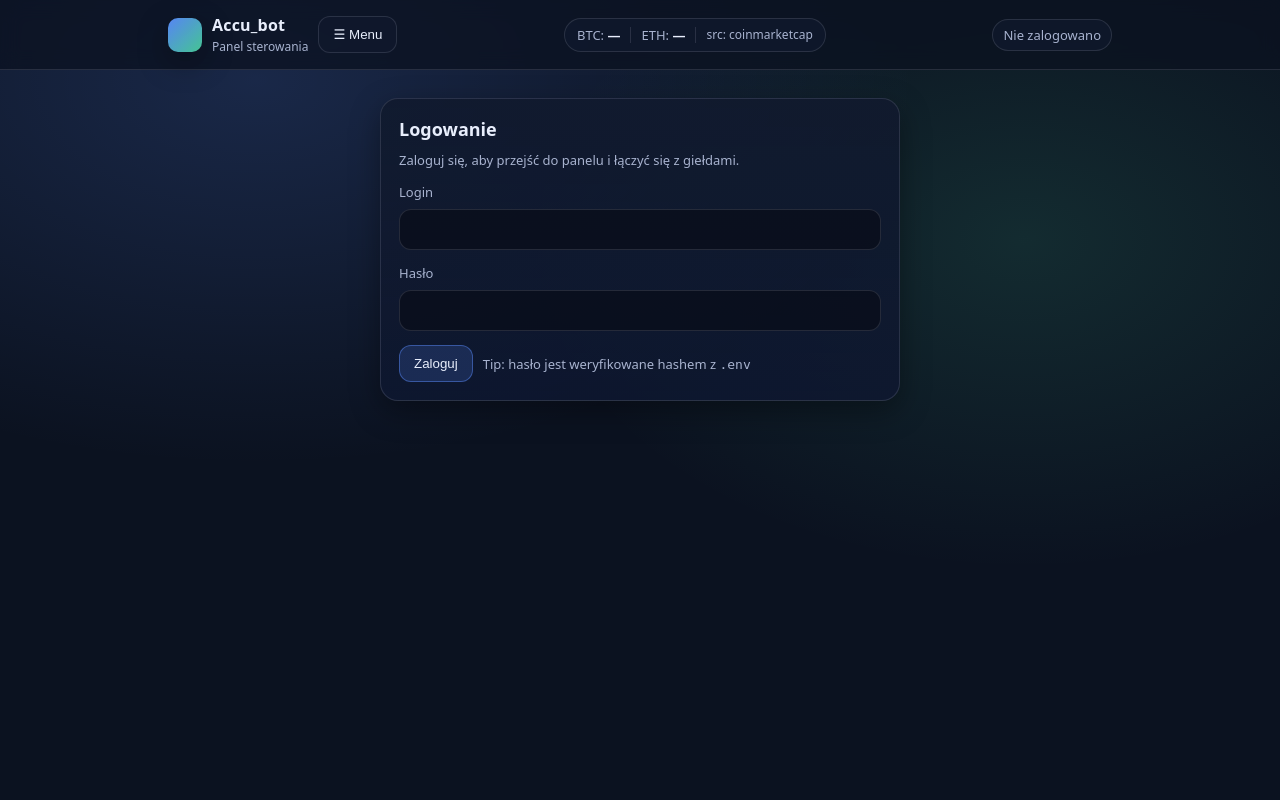
After one commit to SeroozINC/Accu_bot, a FastAPI app: template ui/templates/login.html in a window 1280 px wide. The commit adds this page. Run offline with FastAPI, Linux system fonts and the light colour scheme; the template is opened without the code that fills it, so the values that code supplies are empty; parts of the project's set-up code (start-up, migrations or seed data) failed here and were passed over.

Commit message:
dodalem integracje coinmarketcap ze strona glowna do wyswietlania aktualnego kursu

```diff
--- a/app/main.py
+++ b/app/main.py
@@ -1,69 +1,211 @@
-# app/main.py
+import os
+from dotenv import load_dotenv
+from passlib.context import CryptContext
+import time
+import httpx
+
 from fastapi import FastAPI, Request, Form
-from fastapi.responses import HTMLResponse
+from fastapi.responses import HTMLResponse, RedirectResponse
 from fastapi.staticfiles import StaticFiles
 from fastapi.templating import Jinja2Templates
+from fastapi import FastAPI, Request, Form
+from fastapi.responses import HTMLResponse, RedirectResponse, JSONResponse
+
+from starlette.middleware.sessions import SessionMiddleware
 
 from app.connections.db_connections import init_db, log_event, get_events
 from app.connections.connections import connect_binance, connect_coinbase
 
+
+
+# Wczytaj .env z katalogu głównego projektu
+load_dotenv()
+
+pwd_context = CryptContext(schemes=["pbkdf2_sha256"], deprecated="auto")
+
+SESSION_SECRET = os.getenv("SESSION_SECRET", "")
+AUTH_USERNAME = os.getenv("ADMIN_USERNAME", "")
+AUTH_PASSWORD_HASH = os.getenv("ADMIN_PASSWORD_HASH", "")
+CMC_API_KEY = os.getenv("CMC_API_KEY", "")
+CMC_CONVERT = os.getenv("CMC_CONVERT", "USD")
+
+CMC_URL = "https://pro-api.coinmarketcap.com/v1/cryptocurrency/quotes/latest"
+
+# Prosty cache w pamięci (żeby nie zjadać limitów)
+_prices_cache = {"ts": 0.0, "data": None}
+PRICES_TTL_SECONDS = 1000
+
+if not SESSION_SECRET:
+    raise RuntimeError("Brak SESSION_SECRET w .env")
+if not AUTH_USERNAME or not AUTH_PASSWORD_HASH:
+    raise RuntimeError("Brak ADMIN_USERNAME lub ADMIN_PASSWORD_HASH w .env")
+
 app = FastAPI()
 
-# Ścieżka do szablonów HTML
+# Templates + static
 templates = Jinja2Templates(directory="ui/templates")
-
-# Podłącz statyczne pliki jeśli będą w ui/static
 app.mount("/static", StaticFiles(directory="ui/static"), name="static")
 
+# Sesje (cookie) — z .env
+app.add_middleware(SessionMiddleware, secret_key=SESSION_SECRET)
 
-# ✅ Startup event - wykonuje się tylko raz przy starcie serwera
+
+def is_logged_in(request: Request) -> bool:
+    return bool(request.session.get("user"))
+
+
+def require_login(request: Request):
+    if not is_logged_in(request):
+        return RedirectResponse(url="/login", status_code=303)
+    return None
+
+
 @app.on_event("startup")
 def on_startup():
     init_db()
     log_event("Bot start", level="INFO")
 
 
-# Strona główna
+@app.get("/login", response_class=HTMLResponse)
+def login_page(request: Request):
+    if is_logged_in(request):
+        return RedirectResponse(url="/", status_code=303)
+    return templates.TemplateResponse(
+        "login.html",
+        {"request": request, "error": None, "user": None},
+    )
+
+
+@app.post("/login", response_class=HTMLResponse)
+def login_action(request: Request, username: str = Form(...), password: str = Form(...)):
+    if username == AUTH_USERNAME and pwd_context.verify(password, AUTH_PASSWORD_HASH):
+        request.session["user"] = username
+        log_event(f"Login success: {username}", level="INFO")
+        return RedirectResponse(url="/", status_code=303)
+
+    log_event(f"Login failed: {username}", level="WARNING")
+    return templates.TemplateResponse(
+        "login.html",
+        {"request": request, "error": "Błędny login lub hasło", "user": None},
+    )
+
+
+@app.post("/logout")
+def logout(request: Request):
+    user = request.session.get("user")
+    request.session.clear()
+    if user:
+        log_event(f"Logout: {user}", level="INFO")
+    return RedirectResponse(url="/login", status_code=303)
+
+
 @app.get("/", response_class=HTMLResponse)
 def index(request: Request):
-    return templates.TemplateResponse("index.html", {"request": request})
+    r = require_login(request)
+    if r:
+        return r
+    return templates.TemplateResponse(
+        "index.html",
+        {"request": request, "user": request.session.get("user")},
+    )
 
 
-# Endpoint łączący z giełdą
+@app.get("/status", response_class=HTMLResponse)
+def status(request: Request):
+    r = require_login(request)
+    if r:
+        return r
+    rows = get_events(limit=200)
+    events = [dict(r) for r in rows]
+    return templates.TemplateResponse(
+        "status.html",
+        {"request": request, "events": events, "user": request.session.get("user")},
+    )
+
+@app.get("/api/prices", response_class=JSONResponse)
+def api_prices(request: Request):
+    # (opcjonalnie) jeśli chcesz, żeby tylko zalogowani mogli pobierać:
+    # r = require_login(request)
+    # if r: return {"error": "not authorized"}
+
+    now = time.time()
+
+    # cache hit
+    if _prices_cache["data"] and (now - _prices_cache["ts"] < PRICES_TTL_SECONDS):
+        return _prices_cache["data"]
+
+    if not CMC_API_KEY:
+        log_event("Brak CMC_API_KEY w .env (ticker cen nie działa)", level="WARNING")
+        data = {"btc_usd": None, "eth_usd": None, "source": "coinmarketcap", "error": "missing_api_key"}
+        _prices_cache.update({"ts": now, "data": data})
+        return data
+
+    headers = {
+        "Accept": "application/json",
+        "X-CMC_PRO_API_KEY": CMC_API_KEY,
+    }
+    params = {
+        "symbol": "BTC,ETH",
+        "convert": CMC_CONVERT,
+    }
+
+    try:
+        with httpx.Client(timeout=4.0) as client:
+            resp = client.get(CMC_URL, headers=headers, params=params)
+            resp.raise_for_status()
+            payload = resp.json()
+
+        data_node = payload.get("data", {})
+        btc = data_node.get("BTC", {}).get("quote", {}).get(CMC_CONVERT, {}).get("price")
+        eth = data_node.get("ETH", {}).get("quote", {}).get(CMC_CONVERT, {}).get("price")
+
+        result = {
+            "btc_usd": float(btc) if btc is not None else None,
+            "eth_usd": float(eth) if eth is not None else None,
+            "source": "coinmarketcap",
+            "convert": CMC_CONVERT,
+        }
+
+        _prices_cache.update({"ts": now, "data": result})
+        return result
+
+    except httpx.HTTPError as e:
+        log_event(f"CMC price fetch failed (HTTP): {e}", level="ERROR")
+    except Exception as e:
+        log_event(f"CMC price fetch failed: {e}", level="ERROR")
+
+    # fallback: jeśli CMC padnie, zwróć ostatnie cache jeśli istnieje, inaczej null
+    if _prices_cache["data"]:
+        return _prices_cache["data"]
+
+    return {"btc_usd": None, "eth_usd": None, "source": "coinmarketcap", "error": "fetch_failed"}
+
 @app.post("/connect", response_class=HTMLResponse)
 def connect(request: Request, exchange: str = Form(...)):
+    r = require_login(request)
+    if r:
+        return r
+
+    user = request.session.get("user")
+
     if exchange == "binance":
         ok = connect_binance()
         log_event(
-            "Połączono z Binance" if ok else "Błąd połączenia z Binance",
+            f"User {user} -> connect Binance: {'OK' if ok else 'FAIL'}",
             level="INFO" if ok else "ERROR",
         )
     elif exchange == "coinbase":
         ok = connect_coinbase()
         log_event(
-            "Połączono z Coinbase" if ok else "Błąd połączenia z Coinbase",
+            f"User {user} -> connect Coinbase: {'OK' if ok else 'FAIL'}",
             level="INFO" if ok else "ERROR",
         )
     else:
-        log_event(f"Nieznana giełda: {exchange}", level="WARNING")
+        log_event(f"Unknown exchange requested: {exchange}", level="WARNING")
 
-    # Pobranie ostatnich logów z bazy (SQLite) i konwersja do dict dla Jinja
     rows = get_events(limit=200)
     events = [dict(r) for r in rows]
-
     return templates.TemplateResponse(
         "status.html",
-        {"request": request, "events": events},
+        {"request": request, "events": events, "user": user},
     )
-
-
-# Uruchamianie lokalne
-if __name__ == "__main__":
-    import uvicorn
-
-    uvicorn.run(
-        "app.main:app",
-        host="127.0.0.1",
-        port=8000,
-        reload=True,
-    )
--- /dev/null
+++ b/ui/static/app.css
@@ -0,0 +1,295 @@
+:root {
+  --bg: #0b1220;
+  --panel: #111a2e;
+  --panel-2: #0e1730;
+  --text: #e8eefc;
+  --muted: #a8b3cf;
+  --border: rgba(232, 238, 252, 0.12);
+  --accent: #5b8cff;
+  --danger: #ff5b6e;
+  --warn: #ffcc66;
+  --ok: #4fe3a6;
+  --shadow: 0 10px 30px rgba(0,0,0,.35);
+}
+
+* { box-sizing: border-box; }
+html, body { height: 100%; }
+body {
+  margin: 0;
+  font-family: ui-sans-serif, system-ui, -apple-system, Segoe UI, Roboto, Arial;
+  background: radial-gradient(1200px 700px at 20% 10%, rgba(91,140,255,.18), transparent 55%),
+              radial-gradient(900px 600px at 80% 30%, rgba(79,227,166,.12), transparent 55%),
+              var(--bg);
+  color: var(--text);
+}
+
+a { color: var(--accent); text-decoration: none; }
+a:hover { text-decoration: underline; }
+
+.topbar {
+  position: sticky;
+  top: 0;
+  z-index: 10;
+  background: rgba(11,18,32,.75);
+  backdrop-filter: blur(10px);
+  border-bottom: 1px solid var(--border);
+}
+
+.topbar-inner {
+  max-width: 980px;
+  margin: 0 auto;
+  padding: 14px 18px;
+  display: flex;
+  align-items: center;
+  justify-content: space-between;
+  gap: 12px;
+}
+
+.brand {
+  display: flex;
+  align-items: center;
+  gap: 10px;
+}
+.logo {
+  width: 34px;
+  height: 34px;
+  border-radius: 10px;
+  background: linear-gradient(135deg, rgba(91,140,255,.95), rgba(79,227,166,.85));
+  box-shadow: var(--shadow);
+}
+.brand h1 {
+  font-size: 16px;
+  margin: 0;
+  letter-spacing: .2px;
+}
+.brand small {
+  display: block;
+  margin-top: 2px;
+  font-size: 12px;
+  color: var(--muted);
+}
+
+.userbox {
+  display: flex;
+  align-items: center;
+  gap: 10px;
+  color: var(--muted);
+  font-size: 13px;
+}
+.pill {
+  padding: 6px 10px;
+  border: 1px solid var(--border);
+  background: rgba(17,26,46,.7);
+  border-radius: 999px;
+}
+
+.container {
+  max-width: 980px;
+  margin: 0 auto;
+  padding: 28px 18px 48px;
+}
+
+.card {
+  background: linear-gradient(180deg, rgba(17,26,46,.92), rgba(14,23,48,.86));
+  border: 1px solid var(--border);
+  border-radius: 18px;
+  box-shadow: var(--shadow);
+  padding: 18px;
+}
+
+.card-header {
+  display: flex;
+  align-items: baseline;
+  justify-content: space-between;
+  gap: 12px;
+  margin-bottom: 10px;
+}
+.card-title {
+  margin: 0;
+  font-size: 18px;
+}
+.card-subtitle {
+  margin: 6px 0 0;
+  color: var(--muted);
+  font-size: 13px;
+}
+
+.grid {
+  display: grid;
+  gap: 14px;
+}
+.grid-2 {
+  grid-template-columns: 1fr;
+}
+@media (min-width: 820px) {
+  .grid-2 { grid-template-columns: 1fr 1fr; }
+}
+
+label {
+  display: block;
+  margin: 0 0 8px;
+  color: var(--muted);
+  font-size: 13px;
+}
+
+input, select {
+  width: 100%;
+  padding: 12px 12px;
+  border-radius: 12px;
+  border: 1px solid var(--border);
+  background: rgba(8,12,22,.65);
+  color: var(--text);
+  outline: none;
+}
+input:focus, select:focus {
+  border-color: rgba(91,140,255,.6);
+  box-shadow: 0 0 0 4px rgba(91,140,255,.14);
+}
+
+.actions {
+  display: flex;
+  align-items: center;
+  gap: 10px;
+  margin-top: 14px;
+}
+
+.btn {
+  border: 1px solid var(--border);
+  background: rgba(17,26,46,.8);
+  color: var(--text);
+  padding: 10px 14px;
+  border-radius: 12px;
+  cursor: pointer;
+  transition: transform .04s ease, background .12s ease, border-color .12s ease;
+}
+.btn:hover { background: rgba(17,26,46,.95); border-color: rgba(232,238,252,.22); }
+.btn:active { transform: translateY(1px); }
+
+.btn-primary {
+  border-color: rgba(91,140,255,.45);
+  background: rgba(91,140,255,.18);
+}
+.btn-primary:hover { background: rgba(91,140,255,.26); }
+
+.btn-danger {
+  border-color: rgba(255,91,110,.45);
+  background: rgba(255,91,110,.12);
+}
+.btn-danger:hover { background: rgba(255,91,110,.18); }
+
+.alert {
+  padding: 10px 12px;
+  border-radius: 14px;
+  border: 1px solid var(--border);
+  background: rgba(17,26,46,.6);
+  color: var(--muted);
+  margin: 12px 0 0;
+}
+.alert-error { border-color: rgba(255,91,110,.35); color: #ffd1d6; background: rgba(255,91,110,.10); }
+.alert-warn  { border-color: rgba(255,204,102,.35); color: #ffe7b8; background: rgba(255,204,102,.10); }
+.alert-ok    { border-color: rgba(79,227,166,.35); color: #c8ffe8; background: rgba(79,227,166,.10); }
+
+.table {
+  width: 100%;
+  border-collapse: collapse;
+  overflow: hidden;
+  border-radius: 14px;
+  border: 1px solid var(--border);
+}
+.table th, .table td {
+  padding: 10px 10px;
+  border-bottom: 1px solid var(--border);
+  font-size: 13px;
+}
+.table th { text-align: left; color: var(--muted); font-weight: 600; }
+.table tr:last-child td { border-bottom: none; }
+
+.level {
+  display: inline-flex;
+  align-items: center;
+  gap: 8px;
+  padding: 5px 10px;
+  border-radius: 999px;
+  border: 1px solid var(--border);
+  font-size: 12px;
+  color: var(--muted);
+  background: rgba(8,12,22,.45);
+}
+.dot { width: 8px; height: 8px; border-radius: 999px; background: var(--muted); }
+.level.info .dot { background: var(--accent); }
+.level.warn .dot { background: var(--warn); }
+.level.error .dot { background: var(--danger); }
+
+.nav-left {
+  display: flex;
+  align-items: center;
+  gap: 10px;
+}
+
+.dropdown {
+  position: relative;
+}
+
+.dropdown-btn {
+  display: inline-flex;
+  align-items: center;
+  gap: 8px;
+}
+
+.dropdown-menu {
+  position: absolute;
+  top: 44px;
+  left: 0;
+  min-width: 220px;
+  background: rgba(17,26,46,.95);
+  border: 1px solid var(--border);
+  border-radius: 14px;
+  box-shadow: var(--shadow);
+  padding: 8px;
+  display: none;
+}
+
+.dropdown:hover .dropdown-menu {
+  display: block;
+}
+
+.dropdown-item {
+  display: block;
+  padding: 10px 10px;
+  border-radius: 12px;
+  color: var(--text);
+  font-size: 13px;
+}
+
+.dropdown-item:hover {
+  background: rgba(232,238,252,.08);
+  text-decoration: none;
+}
+
+.topbar-center {
+  flex: 1;
+  display: flex;
+  justify-content: center;
+}
+
+.ticker {
+  display: inline-flex;
+  align-items: center;
+  gap: 10px;
+  padding: 7px 12px;
+  border: 1px solid var(--border);
+  background: rgba(17,26,46,.7);
+  border-radius: 999px;
+  color: var(--muted);
+  font-size: 13px;
+}
+
+.ticker strong {
+  color: var(--text);
+}
+
+.sep {
+  width: 1px;
+  height: 16px;
+  background: var(--border);
+}
--- /dev/null
+++ b/ui/templates/base.html
@@ -0,0 +1,98 @@
+<!DOCTYPE html>
+<html lang="pl">
+<head>
+  <meta charset="UTF-8" />
+  <meta name="viewport" content="width=device-width, initial-scale=1.0" />
+  <title>{{ title if title else "Accu_bot" }}</title>
+
+  <!-- Globalny CSS -->
+  <link rel="stylesheet" href="/static/app.css" />
+</head>
+
+<script>
+  async function refreshPrices() {
+    try {
+      const res = await fetch("/api/prices", { cache: "no-store" });
+      const data = await res.json();
+
+      const btc = document.getElementById("btc");
+      const eth = document.getElementById("eth");
+      const src = document.getElementById("src");
+
+    if (btc) btc.textContent = (data.btc_usd == null) ? "—" : Number(data.btc_usd).toFixed(2);
+    if (eth) eth.textContent = (data.eth_usd == null) ? "—" : Number(data.eth_usd).toFixed(2);
+      if (src) src.textContent = data.source ? `src: ${data.source}` : "";
+    } catch (e) {
+      // nie psujemy UI jeśli API chwilowo nie działa
+    }
+  }
+
+  refreshPrices();
+  setInterval(refreshPrices, 10000);
+</script>
+
+<body>
+
+  <!-- GÓRNY PASEK -->
+  <div class="topbar">
+    <div class="topbar-inner">
+
+  <!-- LEWA STRONA: brand + menu -->
+  <div class="nav-left">
+    <div class="brand">
+      <div class="logo" aria-hidden="true"></div>
+      <div>
+        <h1>Accu_bot</h1>
+        <small>Panel sterowania</small>
+      </div>
+    </div>
+
+    <div class="dropdown">
+      <button class="btn dropdown-btn" type="button">
+        ☰ Menu
+      </button>
+      <div class="dropdown-menu">
+        <a class="dropdown-item" href="/">Dashboard</a>
+        <a class="dropdown-item" href="/status">Logi bota</a>
+        <a class="dropdown-item" href="#" onclick="return false;">Strategie (wkrótce)</a>
+        <a class="dropdown-item" href="#" onclick="return false;">Interwał czasu (wkrótce)</a>
+        <a class="dropdown-item" href="#" onclick="return false;">Ustawienia (wkrótce)</a>
+      </div>
+    </div>
+  </div>
+
+  <!-- ŚRODEK: ticker BTC/ETH -->
+  <div class="topbar-center">
+    <div class="ticker" id="ticker">
+      <span>BTC: <strong id="btc">—</strong></span>
+      <span class="sep"></span>
+      <span>ETH: <strong id="eth">—</strong></span>
+      <span class="sep"></span>
+      <span id="src" style="font-size:12px;">—</span>
+    </div>
+  </div>
+
+  <!-- PRAWA STRONA: user/logout -->
+  <div class="userbox">
+    {% if user %}
+      <span class="pill">
+        Zalogowany: <strong>{{ user }}</strong>
+      </span>
+      <form action="/logout" method="post" style="margin:0;">
+        <button class="btn btn-danger" type="submit">Wyloguj</button>
+      </form>
+    {% else %}
+      <span class="pill">Nie zalogowano</span>
+    {% endif %}
+  </div>
+
+</div>
+  </div>
+
+  <!-- GŁÓWNA ZAWARTOŚĆ STRONY -->
+  <main class="container">
+    {% block content %}{% endblock %}
+  </main>
+
+</body>
+</html>
--- /dev/null
+++ b/ui/templates/login.html
@@ -0,0 +1,34 @@
+{% extends "base.html" %}
+{% block content %}
+  <div class="card" style="max-width: 520px; margin: 0 auto;">
+    <div class="card-header">
+      <h2 class="card-title">Logowanie</h2>
+    </div>
+    <p class="card-subtitle">Zaloguj się, aby przejść do panelu i łączyć się z giełdami.</p>
+
+    {% if error %}
+      <div class="alert alert-error">{{ error }}</div>
+    {% endif %}
+
+    <form action="/login" method="post" style="margin-top: 14px;">
+      <div class="grid">
+        <div>
+          <label for="username">Login</label>
+          <input id="username" name="username" type="text" autocomplete="username" required />
+        </div>
+
+        <div>
+          <label for="password">Hasło</label>
+          <input id="password" name="password" type="password" autocomplete="current-password" required />
+        </div>
+      </div>
+
+      <div class="actions">
+        <button class="btn btn-primary" type="submit">Zaloguj</button>
+        <span style="color: var(--muted); font-size: 13px;">
+          Tip: hasło jest weryfikowane hashem z <code>.env</code>
+        </span>
+      </div>
+    </form>
+  </div>
+{% endblock %}
```
Also changed, not shown: ui/templates/index.html (+35 -16 lines), ui/templates/status.html (+41 -18 lines).
